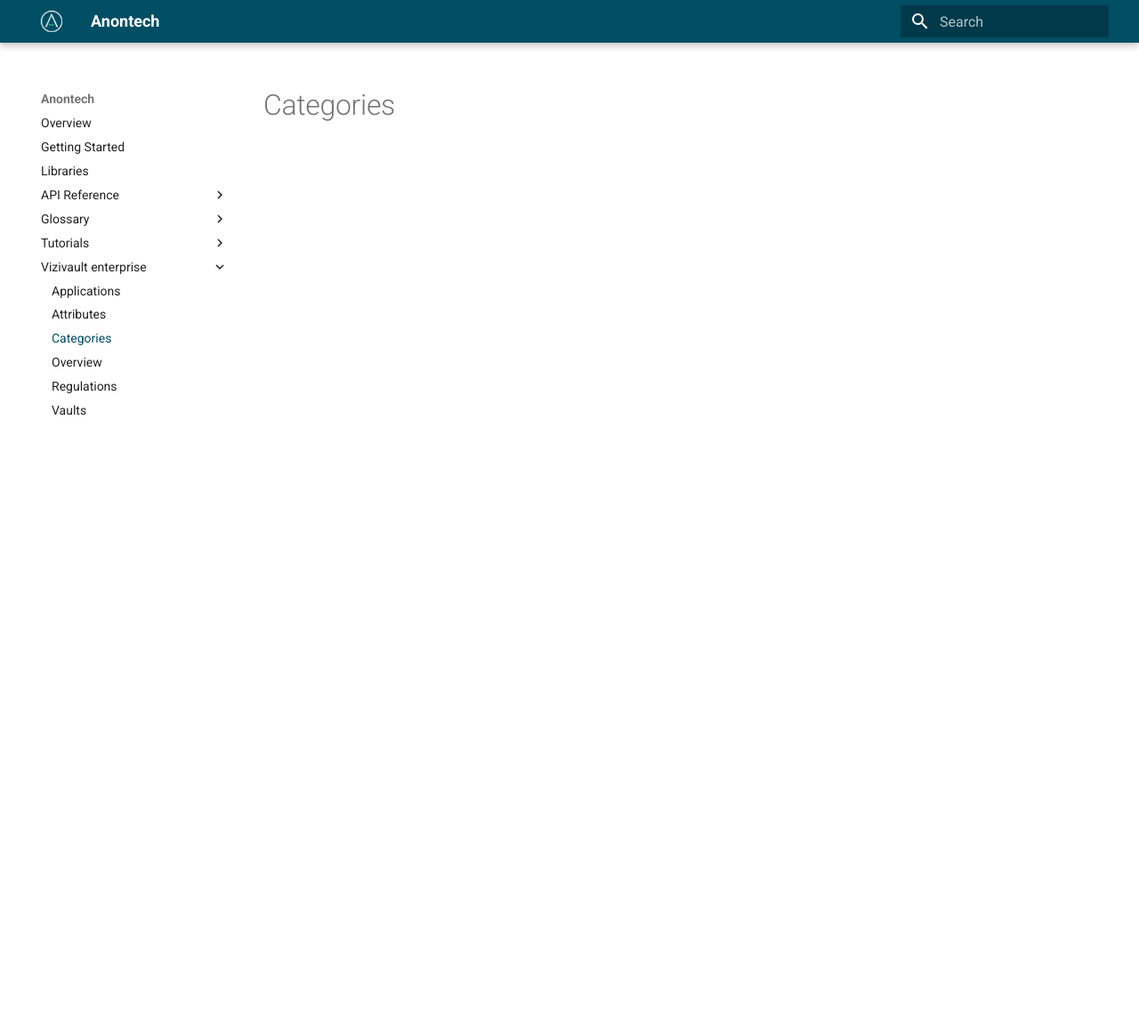
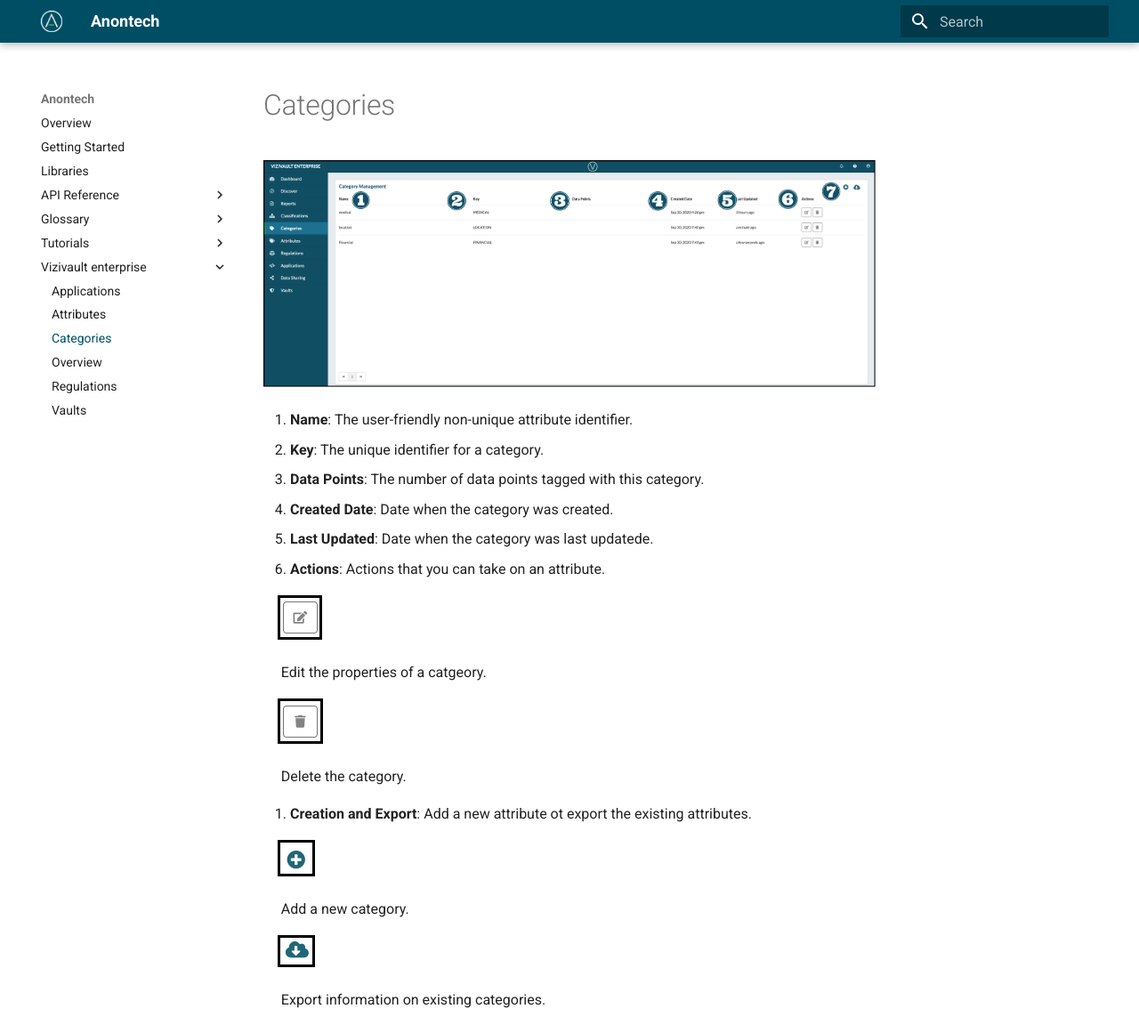
Before and after one commit to anontechnology/documentation, an MkDocs documentation site: the page built from docs/vizivault-enterprise/categories.md, in a window 1280 px wide and 1161 px high. Shown: the whole window at 89% size. Built offline with MkDocs 1.6.1 and Material for MkDocs 9.7.7, drawn with Linux system fonts in a browser that asks for light colours.

Commit message:
Add Categories.

```diff
--- a/docs/vizivault-enterprise/categories.md
+++ b/docs/vizivault-enterprise/categories.md
@@ -1 +1,31 @@
 # Categories
+
+![categories](../assets/images/categories.png "categories")
+
+
+1. **Name**: The user-friendly non-unique attribute identifier.
+2. **Key**: The unique identifier for a category.
+3. **Data Points**: The number of data points tagged with this category.
+4. **Created Date**: Date when the category was created.
+5. **Last Updated**: Date when the category was last updatede.
+6. **Actions**: Actions that you can take on an attribute.
+
+
+&nbsp;&nbsp;&nbsp;&nbsp;![edit](../assets/images/edit.png "Edit")
+
+&nbsp;&nbsp;&nbsp;&nbsp;&nbsp;Edit the properties of a catgeory.
+
+&nbsp;&nbsp;&nbsp;&nbsp;![delete](../assets/images/delete.png "Delete")
+
+&nbsp;&nbsp;&nbsp;&nbsp;&nbsp;Delete the category.
+
+
+7. **Creation and Export**: Add a new attribute ot export the existing attributes.
+
+&nbsp;&nbsp;&nbsp;&nbsp;![Add](../assets/images/add.png "Add")
+
+&nbsp;&nbsp;&nbsp;&nbsp;&nbsp;Add a new category.
+
+&nbsp;&nbsp;&nbsp;&nbsp;![export](../assets/images/export.png "Export")
+
+&nbsp;&nbsp;&nbsp;&nbsp;&nbsp;Export information on existing categories.
```
Also changed, not shown: docs/vizivault-enterprise/attributes.md (+1 -1 lines), docs/vizivault-enterprise/regulations.md (+1 -1 lines), docs/assets/images/categories.png (added).
